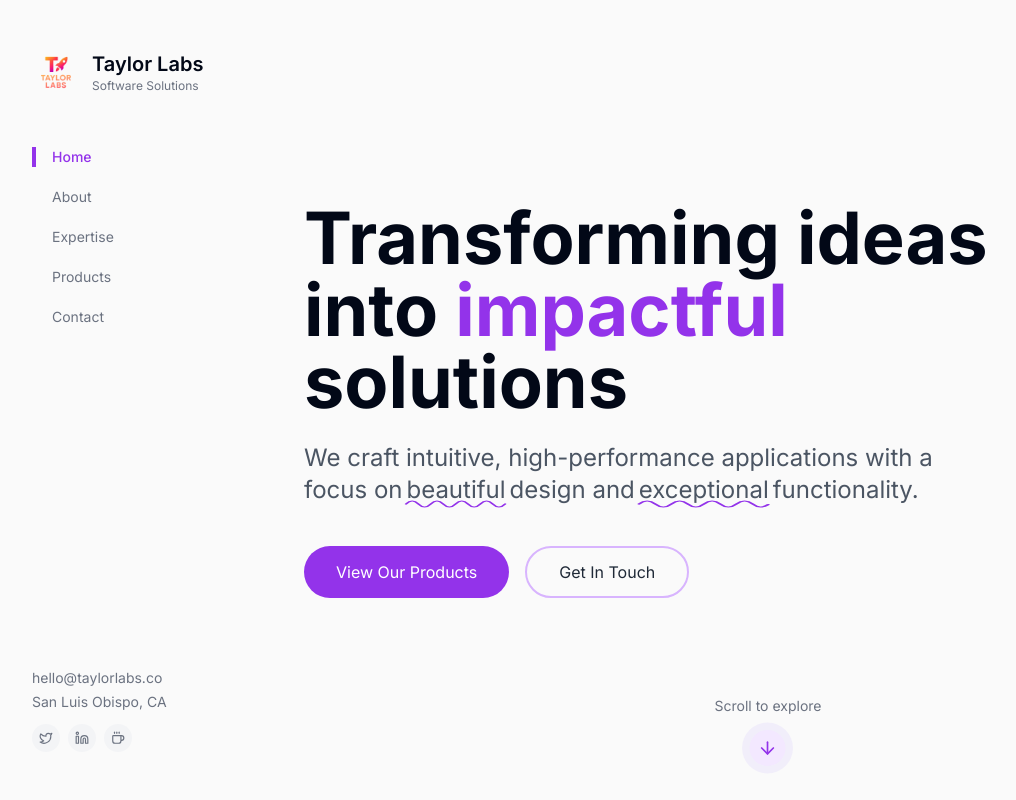
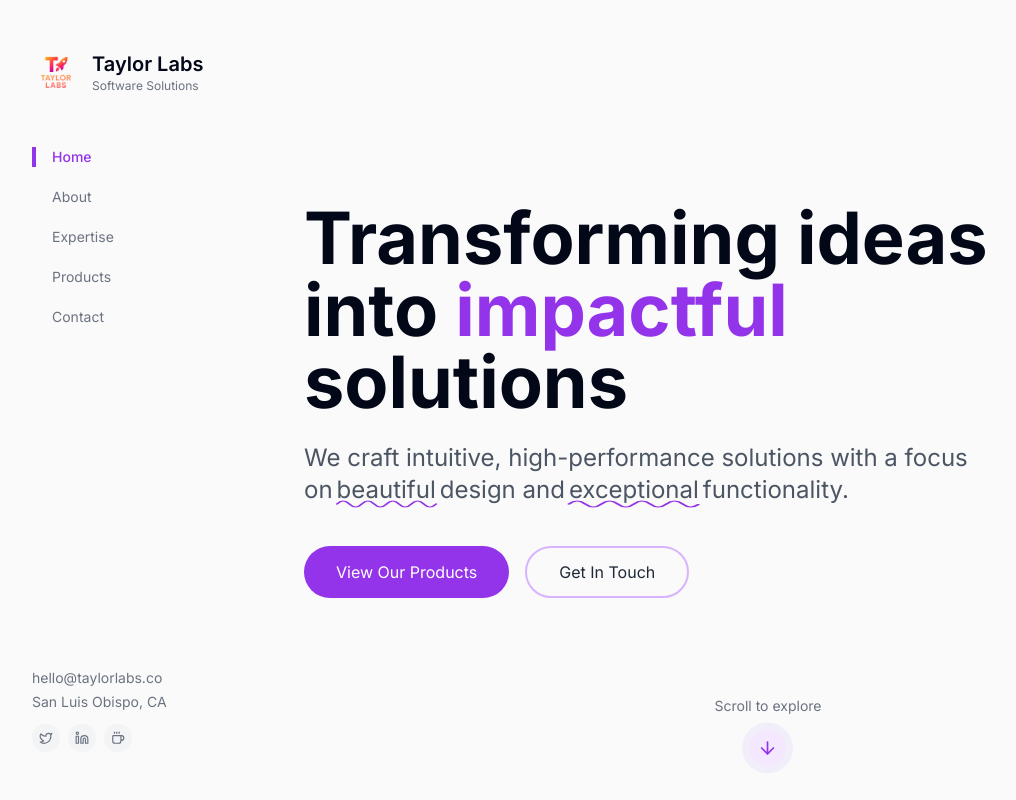
Before and after one commit to evan-taylor/taylorlabs, a Next.js app: page / in a window 1280 px wide. Shown: the top 800 px of the page, without its empty margins (0-1016 px from the left). Built offline with nearby package versions, Linux system fonts and the light colour scheme.

Commit message:
minor edit to verbiage in hero section

```diff
--- a/components/hero-section.tsx
+++ b/components/hero-section.tsx
@@ -123,7 +123,7 @@ const HeroSection: React.FC<HeroSectionProps> = ({ id }) => {
             transition={{ duration: 0.6, delay: 0.2 }}
           >
             <p className="text-lg sm:text-xl md:text-2xl text-gray-600 mb-8 sm:mb-10 max-w-full sm:max-w-2xl break-words">
-              We craft intuitive, high-performance applications with a focus on
+              We craft intuitive, high-performance solutions with a focus on
               <span className="relative inline-block mx-1">
                 beautiful
                 <motion.svg
```
